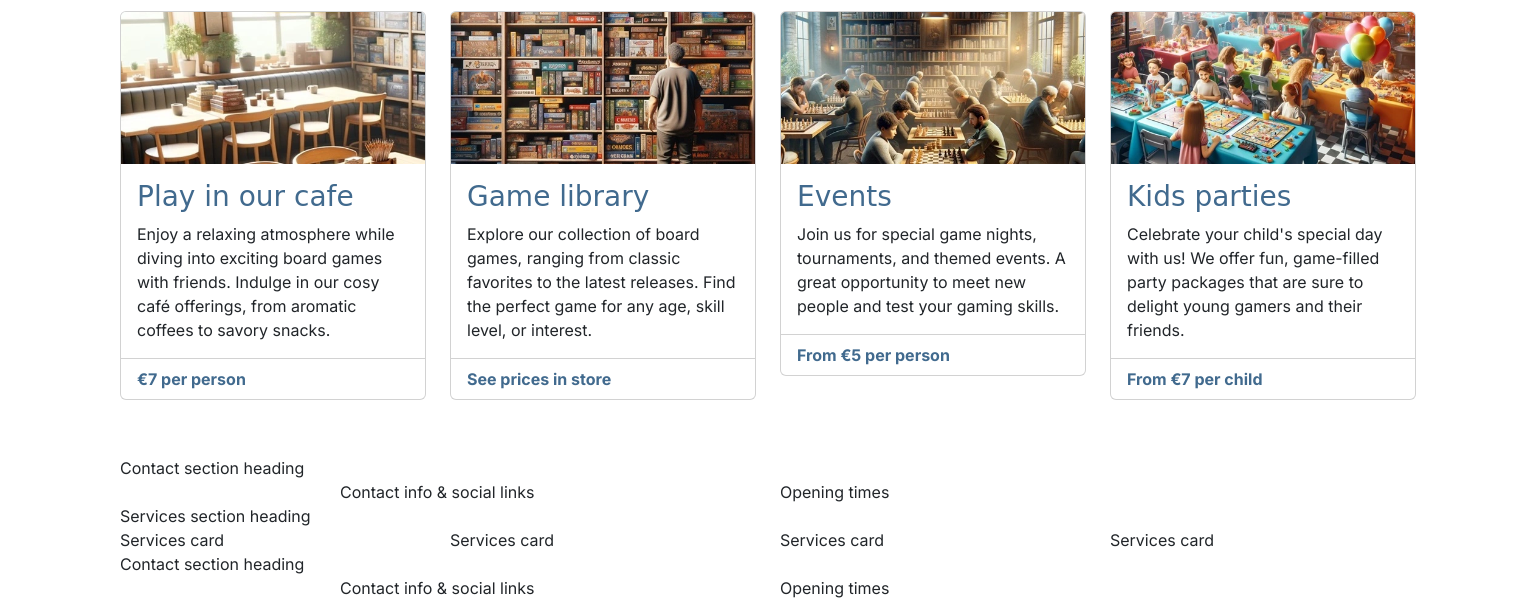
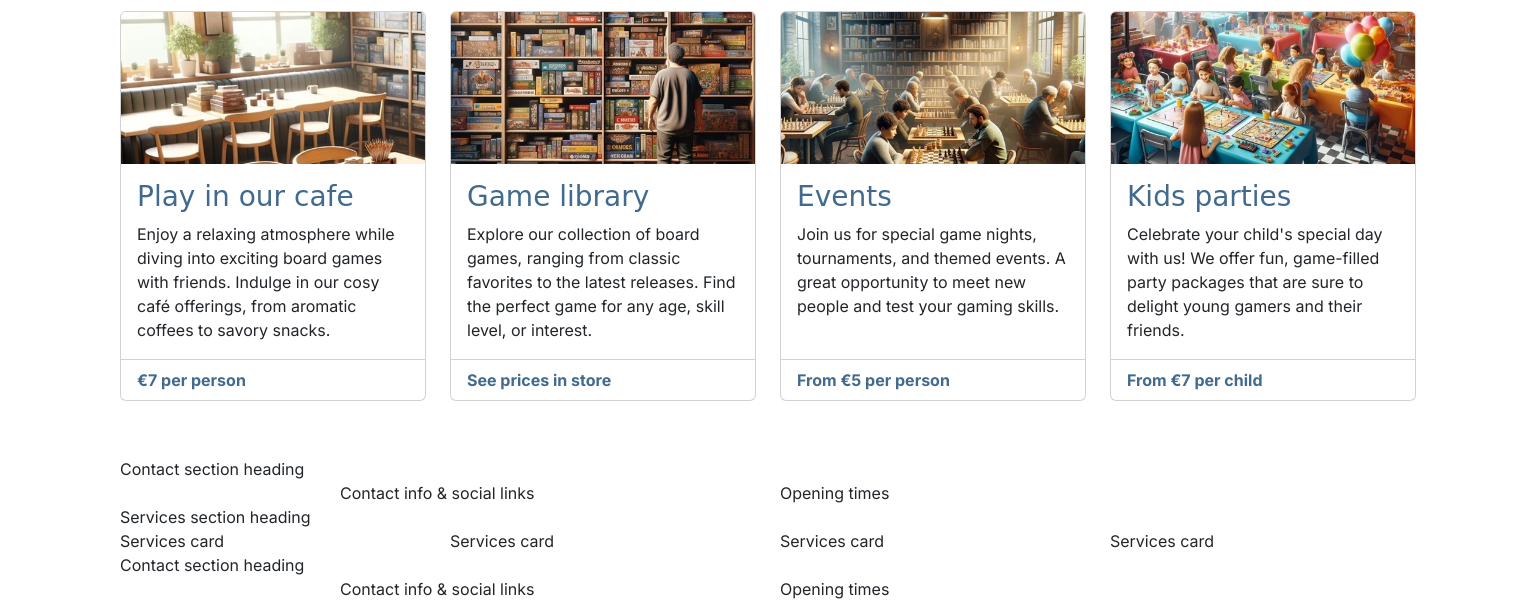
Before and after one commit to francescawaters/boardwalk-games, a plain HTML site: page index.html in a window 1536 px wide. Shown: the part 586-1187 px from the top of the page. Drawn offline with nearby package versions, Linux system fonts and the light colour scheme; a web font is replaced by a local one.

Commit message:
Add: finish styling services section using media queries

```diff
--- a/assets/css/style.css
+++ b/assets/css/style.css
@@ -81,3 +81,37 @@ h2 {
     border: 2px solid white;
     background-color: lightgray;
 } */
+
+/* Media queries */
+
+/* Medium devices (tablets, 768px and up) */
+@media screen and (min-width: 768px) {
+    /* Make all service cards the same height for consistency */
+    #services .card-body {
+        min-height: 191px;
+    }
+}
+
+/* Large devices (small laptops, 992px and up) */
+@media screen and (min-width: 992px) {
+    /* Make all service cards the same height for consistency */
+    #services .card-body {
+        min-height: auto;
+    }
+}
+
+/* Extra large devices (Laptops, 1200px and up) */
+@media screen and (min-width: 1200px) {
+    /* Make all service cards the same height for consistency */
+    #services .card-body {
+        min-height: 220px;
+    }
+}
+
+/* Extra extra large devices (Large laptops, 1400px and up) */
+@media screen and (min-width: 1400px) {
+    /* Make all service cards the same height for consistency */
+    #services .card-body {
+        min-height: 195px;
+    }
+}
```
